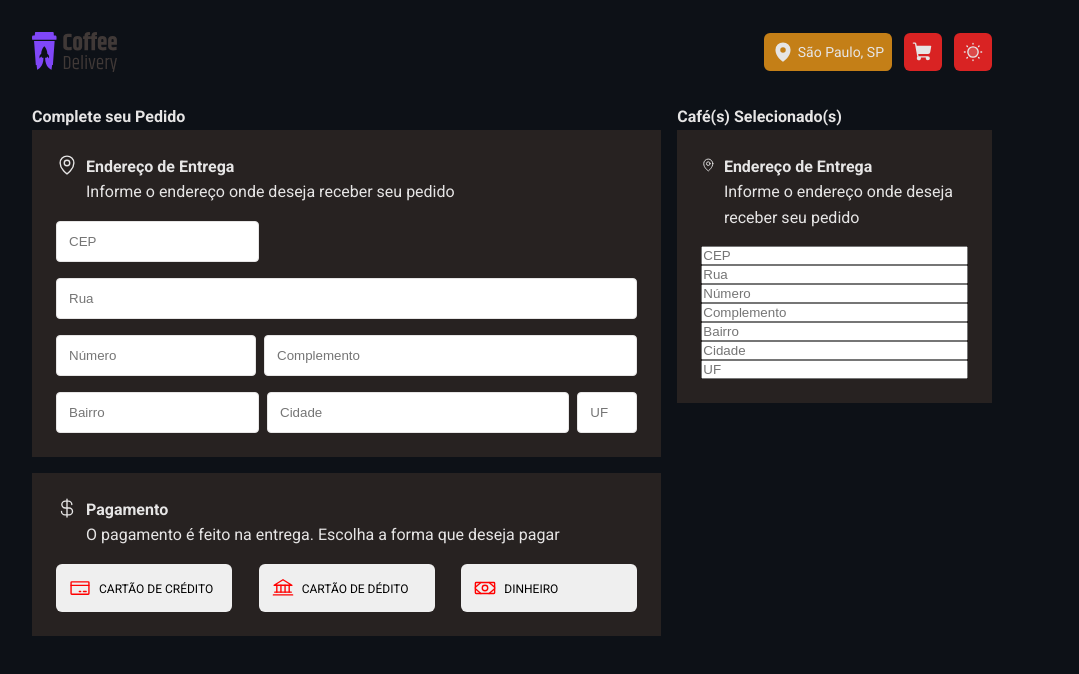
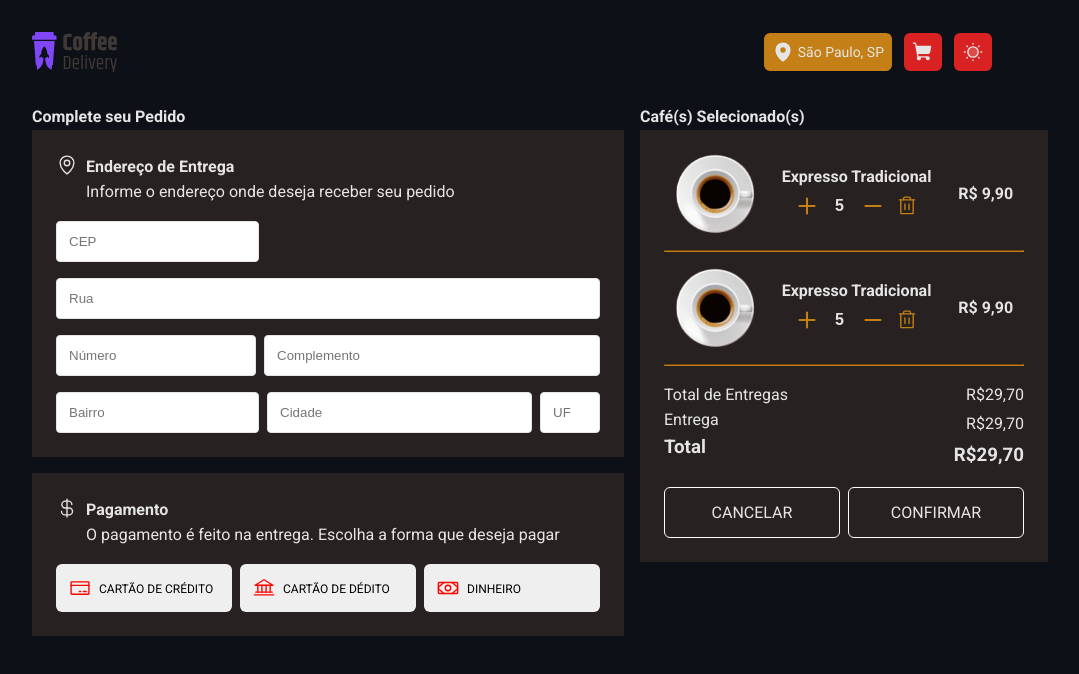
Before and after one commit to Yuri-stack/coffee-leblanc, a React (Vite) app: page /checkout in a window 1280 px wide. Shown: the top 674 px of the page, without its empty margins (128-1207 px from the left). Built offline with nearby package versions, Linux system fonts and the light colour scheme.

Commit message:
Styles: Finalizando a Estilização

```diff
--- a/src/Router.tsx
+++ b/src/Router.tsx
@@ -2,6 +2,7 @@ import { Routes, Route } from 'react-router-dom'
 import { DefaultLayout } from './layouts/DefaultLayout'
 import { Checkout } from './pages/Checkout'
 import { Home } from './pages/Home'
+import { Success } from './pages/Success'
 
 export function Router() {
     return (
@@ -9,6 +10,7 @@ export function Router() {
             <Route path='/' element={<DefaultLayout />}>
                 <Route path='/' element={<Home />} />
                 <Route path='/checkout' element={<Checkout />} />
+                <Route path='/success' element={<Success />} />
             </Route>
         </Routes>
     )
--- a/src/pages/Checkout/index.tsx
+++ b/src/pages/Checkout/index.tsx
@@ -1,5 +1,10 @@
-import { Bank, CreditCard, CurrencyDollar, MapPin, Money } from "phosphor-react";
-import { ButtonCardContainer, CheckoutContainer, CoffeCardContainer, CoffeCardContent, FormContainer, InputForm } from "./styles";
+import { Bank, CreditCard, CurrencyDollar, MapPin, Minus, Money, Plus, Trash } from "phosphor-react";
+import { ActionsContentCart } from "../Home/components/CoffeeList/styles";
+import { ButtonCardContainer, CheckoutContainer, CoffeCardContainer, CoffeCardContent, CoffeCardSelected, CoffeCardSelectedInfo, CoffeeCheckout, FormContainer, InputForm } from "./styles";
+
+import coffeExpresso from '../../mock/images/coffe-expresso.svg'
+import { BasicActionsButton } from "../../components/Navbar/styles";
+import { Link } from "react-router-dom";
 
 export function Checkout() {
   return (
@@ -17,18 +22,18 @@ export function Checkout() {
           </CoffeCardContent>
 
           <FormContainer>
-              <InputForm placeholder="CEP" required/>
-              <InputForm placeholder="Rua" largura="100%" required/>
+            <InputForm placeholder="CEP" required />
+            <InputForm placeholder="Rua" largura="100%" required />
 
             <div>
-                <InputForm type="number" placeholder="Número" largura="200px" required/>
-                <InputForm placeholder="Complemento" largura="100%" required/>
+              <InputForm type="number" placeholder="Número" largura="200px" required />
+              <InputForm placeholder="Complemento" largura="100%" />
             </div>
 
             <div>
-                <InputForm placeholder="Bairro" required/>
-                <InputForm placeholder="Cidade" largura="100%" required/>
-                <InputForm placeholder="UF" largura="60px" required/>
+              <InputForm placeholder="Bairro" required />
+              <InputForm placeholder="Cidade" largura="100%" required />
+              <InputForm placeholder="UF" largura="60px" maxLength={2} required />
             </div>
           </FormContainer>
         </CoffeCardContainer>
@@ -44,7 +49,7 @@ export function Checkout() {
 
           <ButtonCardContainer>
             <button>
-                <CreditCard size={22} color="red"/>
+              <CreditCard size={22} color="red" />
               Cartão de Crédito
             </button>
             <button>
@@ -64,24 +69,114 @@ export function Checkout() {
         <strong>Café(s) Selecionado(s)</strong>
 
         <CoffeCardContainer>
-            <CoffeCardContent>
-              <MapPin size={22} />
+          <CoffeCardSelected>
+            <img src={coffeExpresso} alt="Café" />
+
+            <CoffeCardSelectedInfo>
+              <strong>Expresso Tradicional</strong>
+
+              <ActionsContentCart>
+                <button type="button"
+                  data-coffeeaction="increment-coffee"
+                // disabled={item.amount <= 1}
+                >
+                  <Plus size={22} weight="bold" />
+                </button>
+
+                <input
+                  type="text"
+                  data-coffeeaction="product-amount"
+                  readOnly
+                  value={5}
+                // value={item.amount}
+                />
+
+                <button type="button"
+                  data-coffeeaction="decrement-coffee"
+                >
+                  <Minus size={22} weight="bold" />
+                </button>
+
+                <BasicActionsButton
+                  bg_color='yellow_light'
+                  txt_color='yellow_dark'
+                >
+                  <Trash size={22} />
+                </BasicActionsButton>
+
+              </ActionsContentCart>
+            </CoffeCardSelectedInfo>
+
+            <strong>R$ 9,90</strong>
+          </CoffeCardSelected>
+
+          <hr />
+
+          <CoffeCardSelected>
+            <img src={coffeExpresso} alt="Café" />
+
+            <CoffeCardSelectedInfo>
+              <strong>Expresso Tradicional</strong>
+
+              <ActionsContentCart>
+                <button type="button"
+                  data-coffeeaction="increment-coffee"
+                // disabled={item.amount <= 1}
+                >
+                  <Plus size={22} weight="bold" />
+                </button>
+
+                <input
+                  type="text"
+                  data-coffeeaction="product-amount"
+                  readOnly
+                  value={5}
+                // value={item.amount}
+                />
+
+                <button type="button"
+                  data-coffeeaction="decrement-coffee"
+                >
+                  <Minus size={22} weight="bold" />
+                </button>
+
+                <BasicActionsButton
+                  bg_color='yellow_light'
+                  txt_color='yellow_dark'
+                >
+                  <Trash size={22} />
+                </BasicActionsButton>
+
+              </ActionsContentCart>
+            </CoffeCardSelectedInfo>
+
+            <strong>R$ 9,90</strong>
+          </CoffeCardSelected>
+
+          <hr />
+
+          <CoffeeCheckout>
+            <section>
+              <p>Total de Entregas</p>
+              <p>Entrega</p>
+              <h3>Total</h3>
+            </section>
+
             <div>
-                <strong>Endereço de Entrega</strong>
-                <p>Informe o endereço onde deseja receber seu pedido</p>
+              <p>R$29,70</p>
+              <p>R$29,70</p>
+              <h3>R$29,70</h3>
             </div>
-            </CoffeCardContent>
+          </CoffeeCheckout>
 
-            <form style={{ display: 'flex', flexDirection: 'column' }}>
-              <input type="text" placeholder="CEP" />
-              <input type="text" placeholder="Rua" />
-              <input type="number" placeholder="Número" />
-              <input type="text" placeholder="Complemento" />
-              <input type="text" placeholder="Bairro" />
-              <input type="text" placeholder="Cidade" />
-              <input type="text" placeholder="UF" />
-            </form>
-
+          <ButtonCardContainer>
+            <Link to="/">
+              Cancelar
+            </Link>
+            <Link to="/success">
+              Confirmar
+            </Link>
+          </ButtonCardContainer>
         </CoffeCardContainer>
       </section>
 
--- a/src/pages/Checkout/styles.ts
+++ b/src/pages/Checkout/styles.ts
@@ -1,13 +1,13 @@
 import styled from "styled-components";
 
-interface InputProps{
+interface InputProps {
     placeholder: string
     largura?: string
 }
 
 export const CheckoutContainer = styled.section`
     display: grid;
-    grid-template-columns: 2fr 1fr;
+    grid-template-columns: 1fr 1fr;
     gap: 1rem;
 
     padding: 0 10rem;
@@ -22,6 +22,11 @@ export const CoffeCardContainer = styled.section`
     p{
         font: 400 1rem/1.6 'Roboto', sans-serif;
         color: ${props => props.theme["base-text"]};
+    }
+
+    hr{
+        border-color: ${props => props.theme["yellow-dark"]};
+        margin: 1rem 0;
     }
 `
 
@@ -57,6 +62,7 @@ export const InputForm = styled.input<InputProps>`
 export const ButtonCardContainer = styled.div`
     display: flex;
     justify-content: space-between;
+    gap: .5rem;
 
     button{
         display: flex;
@@ -72,4 +78,60 @@ export const ButtonCardContainer = styled.div`
         border: 1px solid transparent;
         border-radius: 6px;
     }
+
+    a{
+        display: flex;
+        justify-content: center;
+        gap: .5rem;
+
+        width: 11rem;
+        padding: .75rem;
+
+        font: 400 1rem/1.6 'Roboto', sans-serif;
+        text-transform: uppercase;
+        text-decoration: none;
+        color: ${props => props.theme["base-text"]};
+
+        border: 1px solid white;
+        border-radius: 6px;
+    }
 `
+
+export const CoffeCardSelected = styled.article`
+    display: flex;
+    justify-content: space-evenly;
+    align-items: center;
+    gap: 1rem;
+
+    img{
+        width: 5rem;
+    }
+`
+
+export const CoffeCardSelectedInfo = styled.div`
+    display: flex;
+    flex-direction: column;
+    justify-content: center;
+    align-items: center;
+
+    max-width: 12rem;
+
+    strong{
+        text-align: center;
+    }
+`
+
+export const CoffeeCheckout = styled.div`
+    display: flex;
+    align-items: flex-start;
+    justify-content: space-between;
+
+    margin: 1rem 0;
+
+    div{
+        p{
+            text-align: right;
+            margin: 0 0 .25rem;
+        }
+    }
+`
--- a/src/pages/Home/components/CoffeeList/styles.ts
+++ b/src/pages/Home/components/CoffeeList/styles.ts
@@ -67,6 +67,10 @@ export const CoffeeListContent = styled.ul`
             align-items: center;
             gap: .5rem;
 
+            strong{
+                margin-right: 3.5rem;
+            }
+
             /* div:nth-child(3){
                 display: flex;
                 align-items: center;
@@ -89,8 +93,6 @@ export const ActionsContentCart = styled.div`
     display: flex;
     justify-content: center;
     align-items: center;
-
-    margin-left: 3.5rem;
 
     border-radius: 5px;
     /* border: 1px solid ${props => props.theme['yellow-light']}; */
--- /dev/null
+++ b/src/pages/Success/index.tsx
@@ -0,0 +1,5 @@
+export function Success() {
+  return (
+    <div>index</div>
+  )
+}
```
Lines whose indentation alone changed are shown as unchanged.
